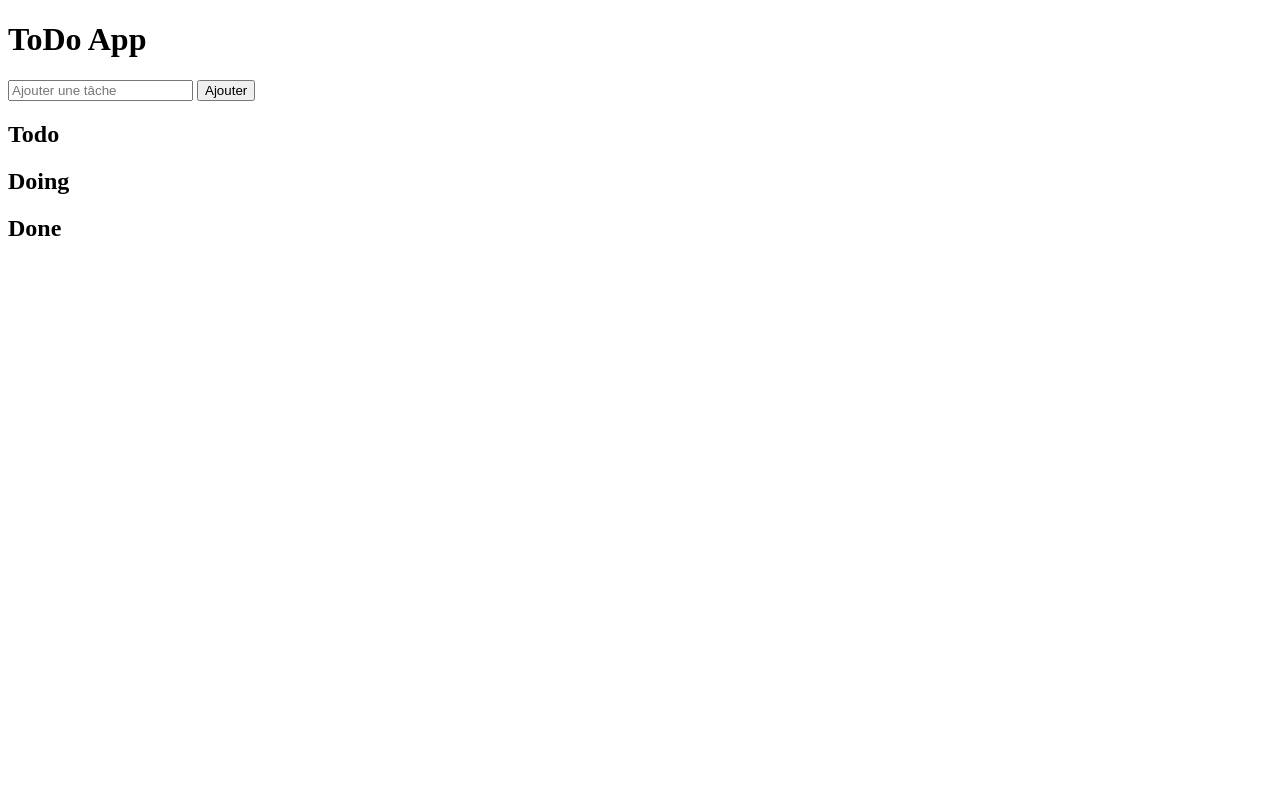
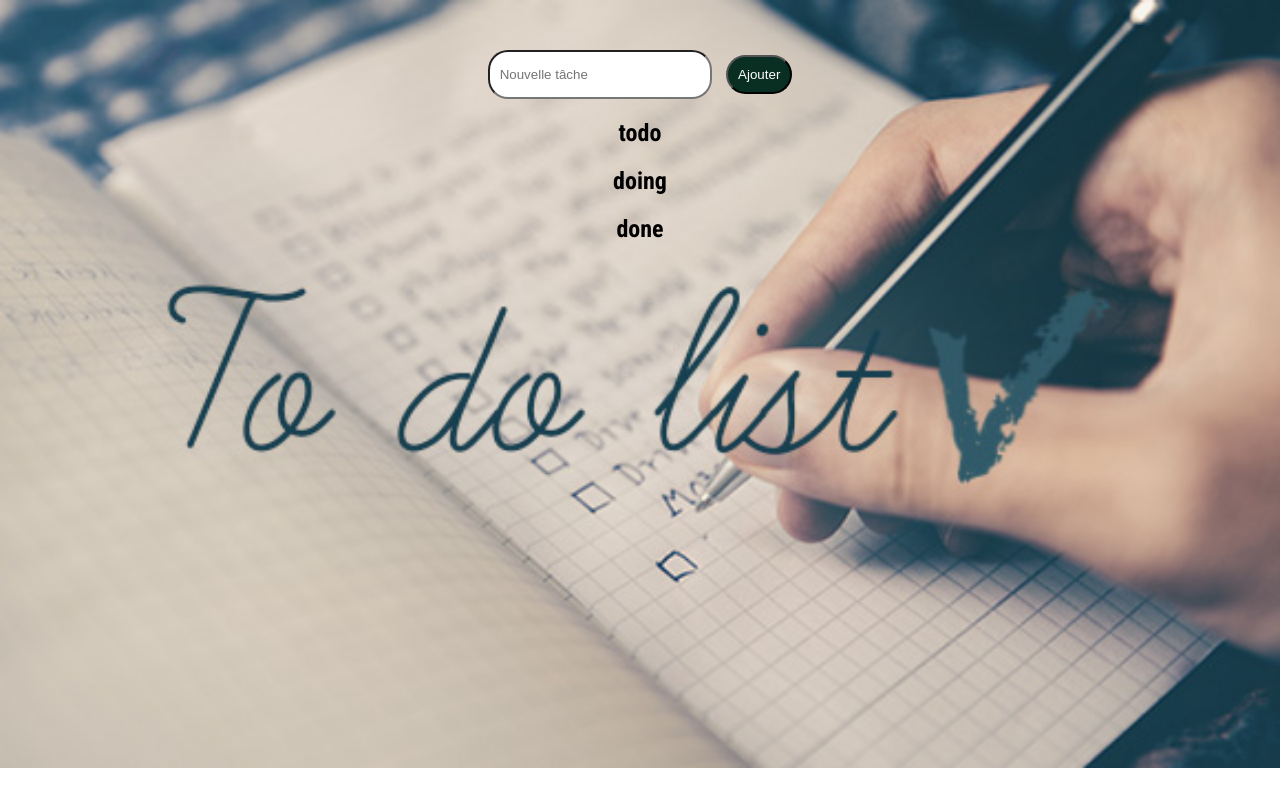
Before and after one commit to faritias-mehdi/mehdi-fatirias-todolist, a website: page public/pages/page2.html in a window 1280 px wide. Drawn offline with Linux system fonts and the light colour scheme.

Commit message:
la_moitier_du_style

```diff
--- a/public/css/style2.css
+++ b/public/css/style2.css
@@ -0,0 +1,49 @@
+@import url('https://fonts.googleapis.com/css2?family=Crete+Round:ital@0;1&family=Lobster&family=Poppins:ital,wght@0,100;0,200;0,300;0,400;0,500;0,600;0,700;0,800;0,900;1,100;1,200;1,300;1,400;1,500;1,600;1,700;1,800;1,900&family=Roboto+Condensed:ital,wght@0,300;0,400;0,700;1,300;1,400;1,700&display=swap');
+
+
+body {
+    font-family: Arial, sans-serif;
+    background-image: url(../img/to-do-list.jpg);
+    background-repeat: no-repeat;
+    background-size: cover;
+
+
+
+}
+
+h2 {
+    text-align: center;
+    font-family: 'Crete Round', serif;
+    font-family: 'Lobster', ;
+    font-family: 'Poppins', sans-serif;
+    font-family: 'Roboto Condensed', sans-serif;
+}
+
+.container {
+    text-align: center;
+    margin-top: 50px;
+}
+
+.input-container {
+    margin-bottom: 20px;
+}
+
+.task-input {
+    width: 200px;
+    height: 25px;
+}
+
+.add-button {
+    margin-left: 10px;
+    padding: 5px 10px;
+    border-radius: 20px;
+    background-color: rgb(9, 46, 34);
+    padding: 10px;
+    color: white;
+}
+
+input {
+    border-radius: 20px;
+    padding: 10px;
+
+}
--- a/public/pages/page2.html
+++ b/public/pages/page2.html
@@ -6,29 +6,40 @@
     <meta http-equiv="X-UA-Compatible" content="IE=edge">
     <meta name="viewport" content="width=device-width, initial-scale=1.0">
     <link rel="stylesheet" href="../css/style2.css">
+    <link rel="stylesheet" href="https://cdnjs.cloudflare.com/ajax/libs/font-awesome/5.15.3/css/all.min.css">
     <title>Document</title>
 </head>
 
 <body>
     <div class="container">
-        <h1>ToDo App</h1>
         <div class="input-container">
-            <input type="text" id="taskInput" placeholder="Ajouter une tâche">
-            <button id="addButton">Ajouter</button>
+            <input type="text" class="task-input" id="taskInput" placeholder="Nouvelle tâche">
+            <button class="add-button" onclick="addTask()">Ajouter</button>
         </div>
         <div class="columns">
             <div class="column" id="todoColumn">
-                <h2>Todo</h2>
+                <h2>todo</h2>
             </div>
             <div class="column" id="doingColumn">
-                <h2>Doing</h2>
+                <h2>doing</h2>
             </div>
             <div class="column" id="doneColumn">
-                <h2>Done</h2>
+                <h2>done</h2>
             </div>
         </div>
     </div>
 
+
+
+
+
+
+
+
+
+
+
+    <script src="../js/app2.js"></script>
 </body>
 
 </html>
```
Also changed, not shown: public/js/app.js (+0 -110 lines).
